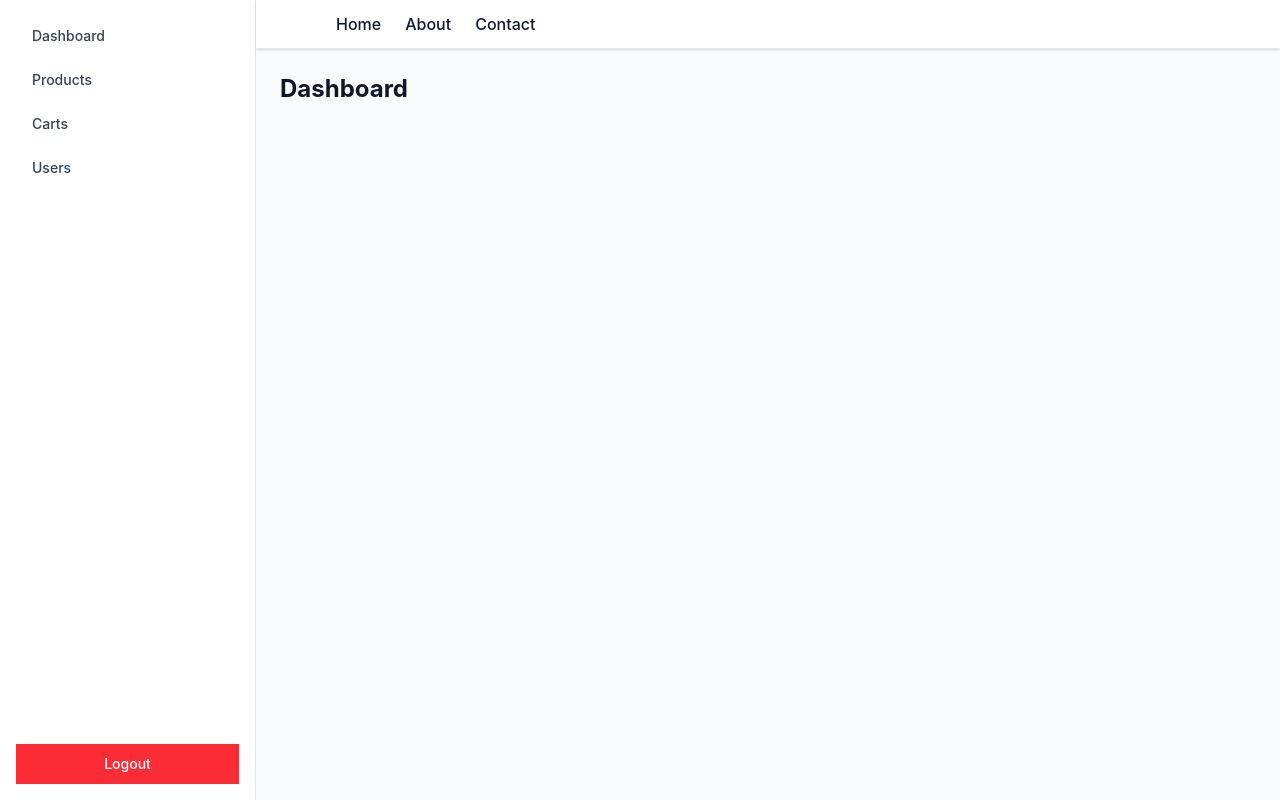
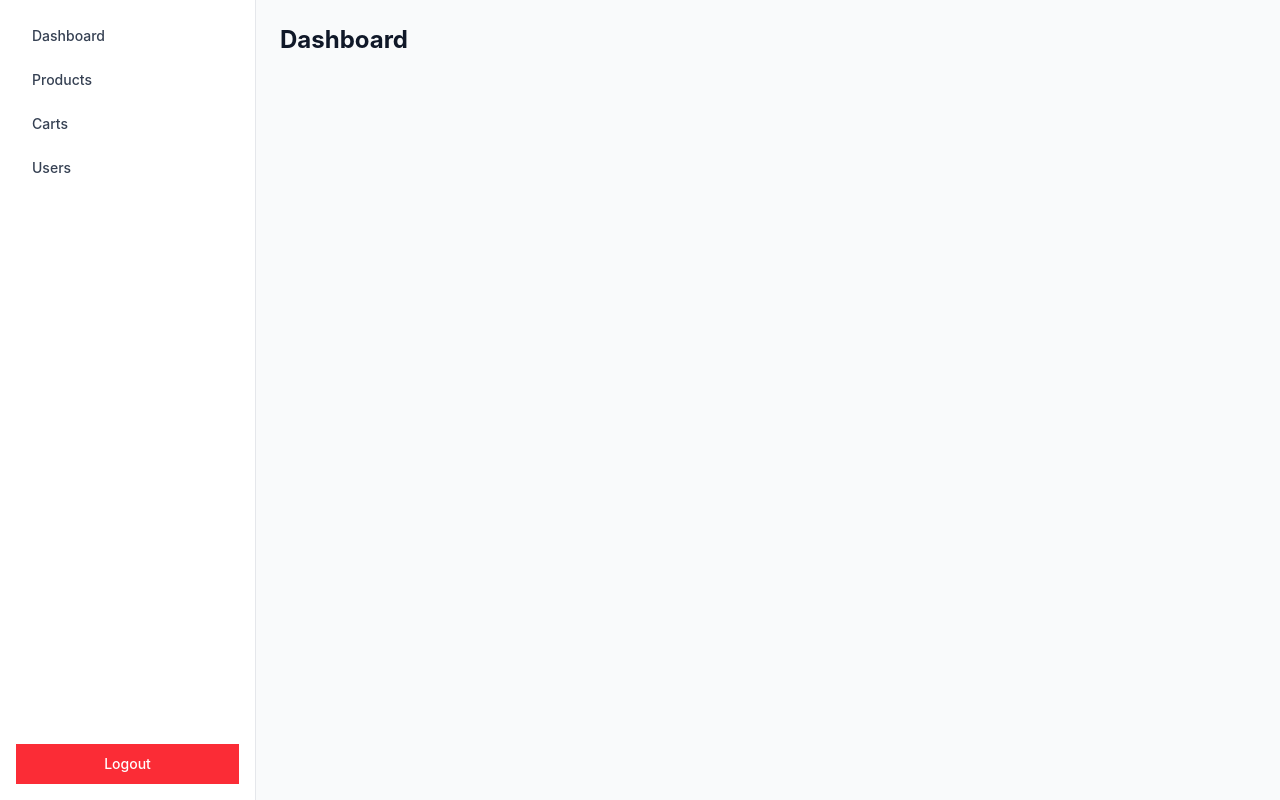
Before and after one commit to SodiqovSardor/login-vite, a React (Vite) app: page /dashboard in a window 1280 px wide. Built offline with nearby package versions, Linux system fonts and the light colour scheme; sample sign-in values are in the browser's storage.

Commit message:
finished

```diff
--- a/src/componentes/AdminPanel/AdminLayout.jsx
+++ b/src/componentes/AdminPanel/AdminLayout.jsx
@@ -1,5 +1,4 @@
 import { Outlet } from "react-router-dom";
-import Navbar from "../Navbar";
 import Sidebar from "./Sidebar";
 
 const AdminLayout = () => {
@@ -7,7 +6,6 @@ const AdminLayout = () => {
     <div className="flex h-screen bg-gray-50">
       <Sidebar />
       <div className="flex-1 flex flex-col">
-        <Navbar />
         <div className="flex-1 p-6 overflow-auto">
           <Outlet />
         </div>
--- a/src/componentes/AdminPanel/Sidebar.jsx
+++ b/src/componentes/AdminPanel/Sidebar.jsx
@@ -5,7 +5,7 @@ const Sidebar = () => {
 
   const handleLogout = () => {
     localStorage.removeItem("token");
-    navigate("/login");
+    navigate("/");
   };
 
   return (
```
